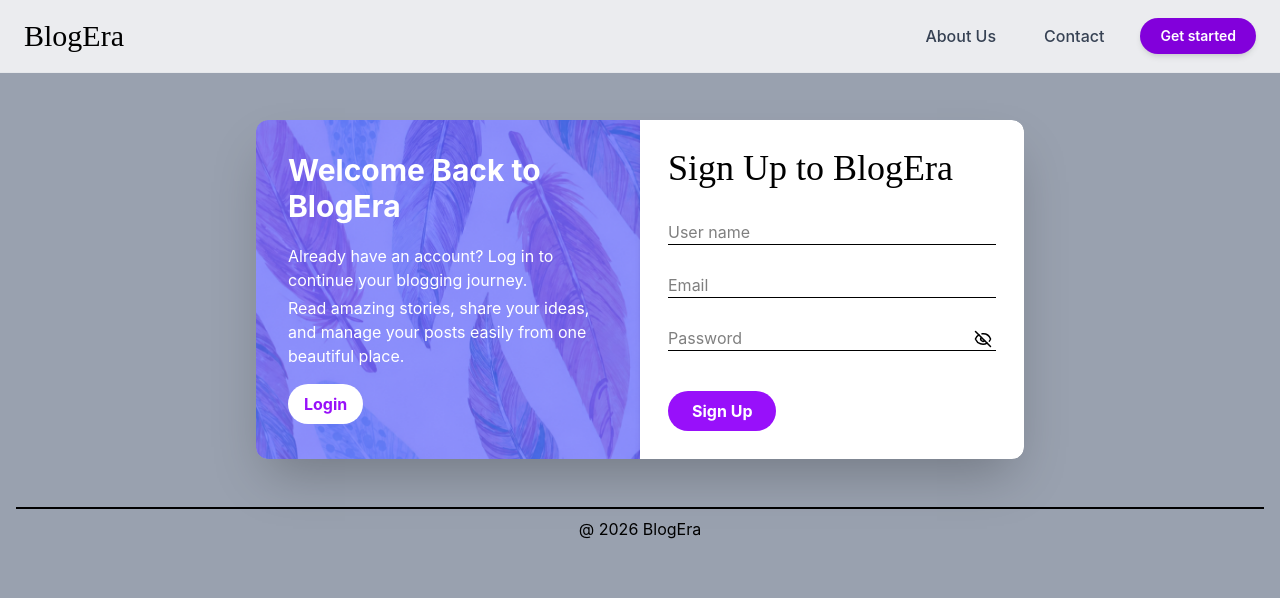
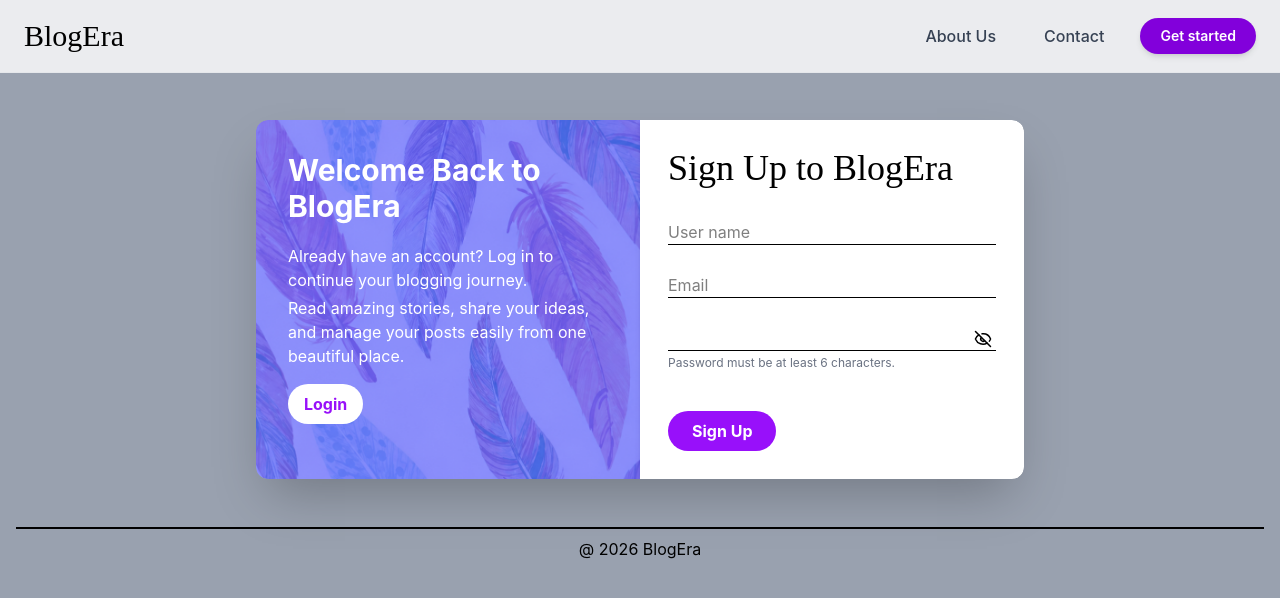
Before and after one commit to judahakande1-hue/blog_era-frontend, a React (Vite) app: page /signup in a window 1280 px wide. Shown: the top 598 px of the page. Built offline with nearby package versions, Linux system fonts and the light colour scheme.

Commit message:
Add password validation message

```diff
--- a/src/components/SignUp.jsx
+++ b/src/components/SignUp.jsx
@@ -132,14 +132,16 @@ export default function SignUp() {
 
             <div className="relative w-full mb-7">
               <input
-                placeholder="Password"
+                type={showPassword ? "text" : "password"}
+                value={password}
+                className="border-b outline-none focus:ring-0 border-black w-full pr-8"
+                onChange={(e) => setPassword(e.target.value)}
+                minLength={6}
                 required
-                value={password}
-                onChange={(e) => setPassword(e.target.value)}
-                className="border-b outline-none focus:ring-0 border-black w-full pr-8"
-                type={showPassword ? "text" : "password"}
               />
-
+              <p className="text-xs text-gray-500 mt-1">
+                Password must be at least 6 characters.
+              </p>
               <button
                 type="button"
                 onClick={() => setShowPassword(!showPassword)}
@@ -151,7 +153,6 @@ export default function SignUp() {
 
             <button
               type="submit"
-
               disabled={loading}
               className="w-full sm:w-auto bg-purple-600 text-white mt-3 hover:bg-purple-700 font-bold py-2 px-6 rounded-full disabled:bg-gray-400"
             >
```
